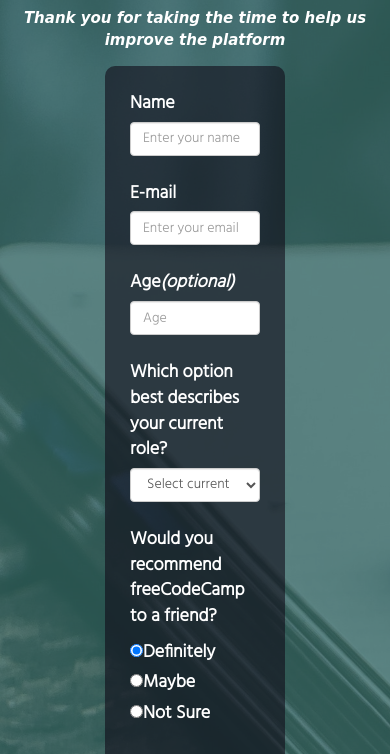
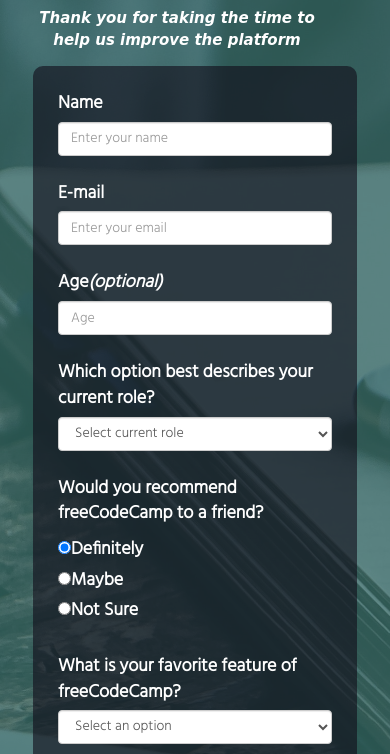
Before and after one commit to Varun-28/Survey-Form, a plain HTML site: page index.html in a window 390 px wide. Shown: the part 126-880 px from the top of the page. Drawn offline with nearby package versions, Linux system fonts and the light colour scheme; a web font is replaced by a local one.

Commit message:
2nd commit

```diff
--- a/index.html
+++ b/index.html
@@ -3,6 +3,10 @@
     <head>
         <title>Survey Form</title>
         <link rel="stylesheet" type="text/css" href="style.css">
+
+        <meta charset="utf-8">
+        <meta name="viewport" content="width=device-width, initial-scale=1.0">
+
         <link rel="stylesheet" href="https://maxcdn.bootstrapcdn.com/bootstrap/3.3.7/css/bootstrap.min.css" integrity="sha384-BVYiiSIFeK1dGmJRAkycuHAHRg32OmUcww7on3RYdg4Va+PmSTsz/K68vbdEjh4u" crossorigin="anonymous"/>
         <link href="https://fonts.googleapis.com/css2?family=Montserrat+Subrayada&display=swap" rel="stylesheet">
         <link href="https://fonts.googleapis.com/css2?family=Fondamento&family=Montserrat+Subrayada&display=swap" rel="stylesheet">
--- a/style.css
+++ b/style.css
@@ -39,3 +39,8 @@ p{
     border-radius: 5px;
     color: black;
 }
+@media screen and (max-width: 800px) {
+  #survey-form, #title, #description {
+    width: 90%; /* The width is 90%, when the viewport is 800px or smaller */
+  }
+}
```
